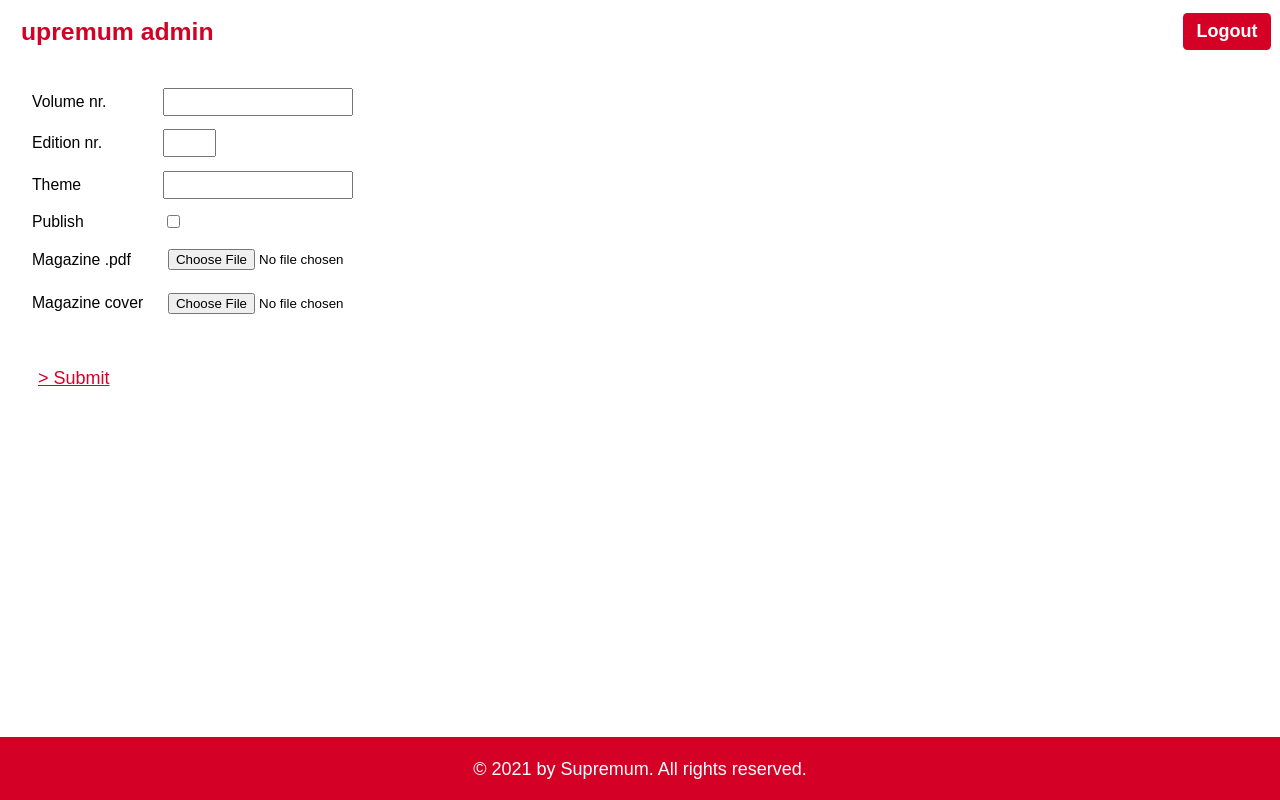
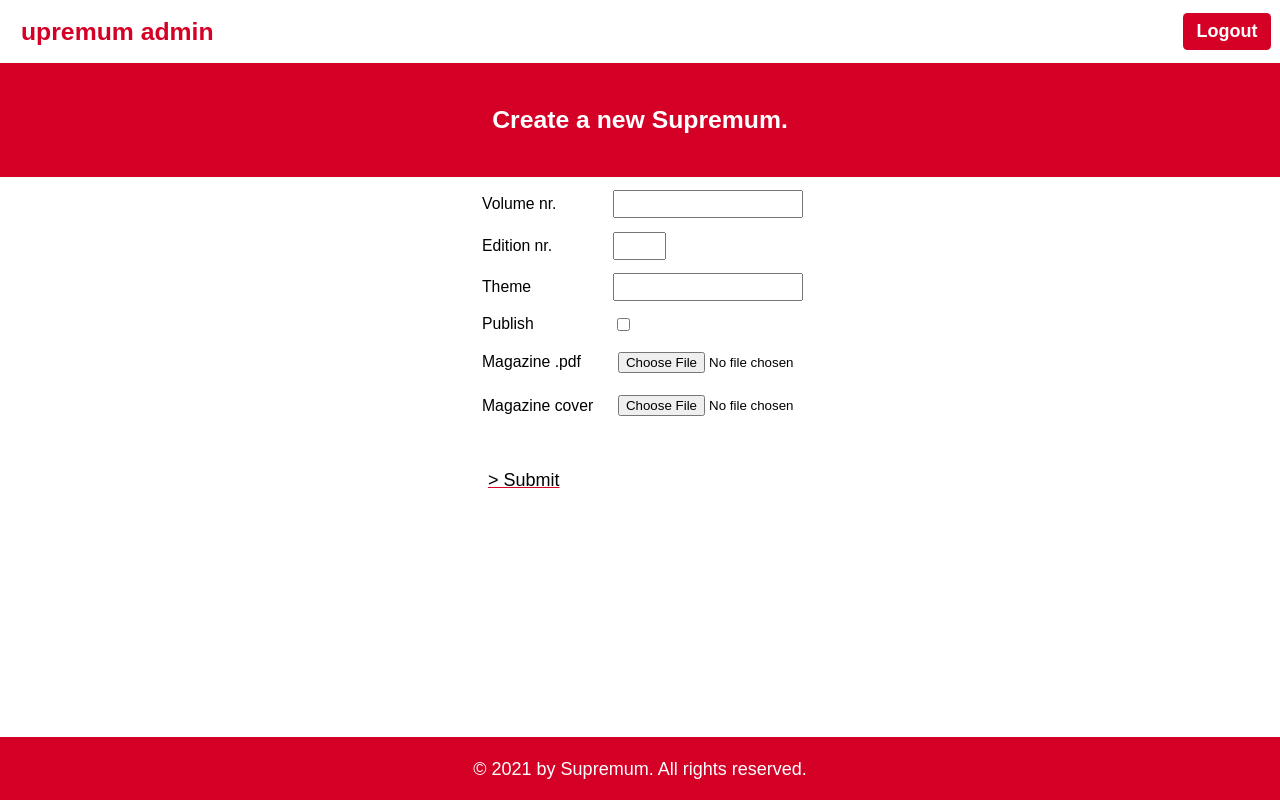
Before and after one commit to GEWIS/supremumweb, a Flask app: page /admin/supremum/new in a window 1280 px wide. Run offline with Flask 2, Linux system fonts and the light colour scheme; the visitor is signed in with stand-in values (Sample User, id 1); data comes from the database, SQL or seed files in the repository; some libraries are stand-ins or nearby versions.

Commit message:
update: improve layout admin forms

```diff
--- a/app/admin/routes.py
+++ b/app/admin/routes.py
@@ -31,7 +31,7 @@
 
         # Return to admin panel
         return redirect(url_for("admin.index"))
-    return render("forms/edit_supremum_form.html", form=form), 200
+    return render("forms/new_supremum_form.html", form=form), 200
 
 
 @admin.route('/supremum/<int:sid>/edit', methods=["GET", "POST"])
--- a/app/admin/static/stylesheets/form.css
+++ b/app/admin/static/stylesheets/form.css
@@ -2,7 +2,17 @@
     cursor: pointer;
 }
 
+.table-title {
+    display: flex;
+    justify-content: center;
+}
+
+.form-container {
+    margin: 0 auto;
+}
+
 form {
+    width: 316px;
     max-width: 95%;
     margin: auto;
 }
@@ -17,6 +27,7 @@
     display: inline-block;
     min-width: 15ch;
     font-size: 1.75rem;
+    white-space: pre-wrap;
 }
 
 .form-group input {
--- a/app/admin/static/stylesheets/table.css
+++ b/app/admin/static/stylesheets/table.css
@@ -6,7 +6,7 @@
     overflow-x: auto;
 
     padding: 0;
-    margin: 0;
+    margin: 0 auto;
 }
 
 th {
--- a/app/admin/templates/forms/admin_form_template.html
+++ b/app/admin/templates/forms/admin_form_template.html
@@ -6,8 +6,13 @@
 {% endblock %}
 
 {% block body %}
-<div class="overview-item full-page">
+<section>
+    <div class="table-title">
         <h3>{% block form_title %}{% endblock %}</h3>
+    </div>
+</section>
+<section>
+    <div class="form-container">
         <form method="POST" action="{{ request.url }}" enctype="multipart/form-data">
             {{ form.csrf_token }}
             {% block contents %}
@@ -17,4 +22,5 @@
             </button>
         </form>
     </div>
+</section>
 {% endblock %}
--- a/app/admin/templates/forms/edit_supremum_form.html
+++ b/app/admin/templates/forms/edit_supremum_form.html
@@ -2,7 +2,7 @@
 
 {% from 'components/macros.html' import render_field %}
 
-{% block form_title %}{% endblock %}
+{% block form_title %}Edit Supremum.{% endblock %}
 
 {% block contents %}
     {% if form.supremum_id.data != None %}
--- /dev/null
+++ b/app/admin/templates/forms/new_supremum_form.html
@@ -0,0 +1,3 @@
+{% extends 'forms/edit_supremum_form.html' %}
+
+{% block form_title %}Create a new Supremum.{% endblock %}
```
Lines whose indentation alone changed are shown as unchanged.
